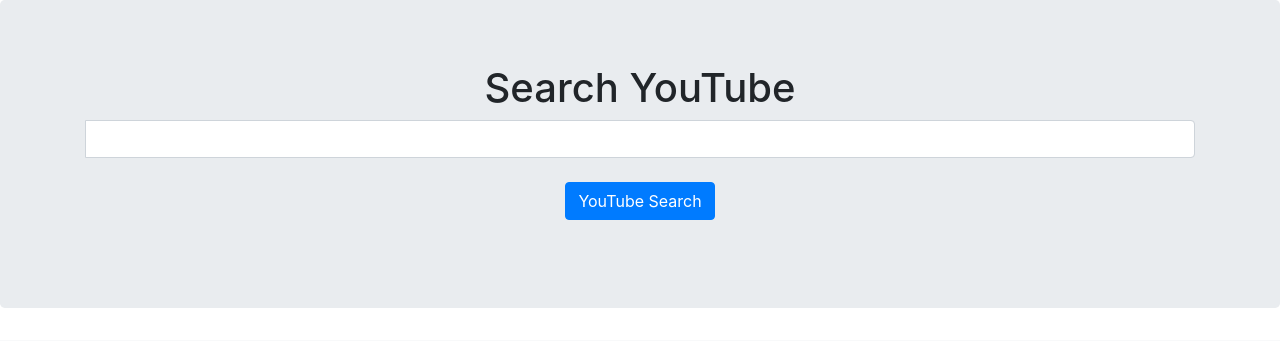
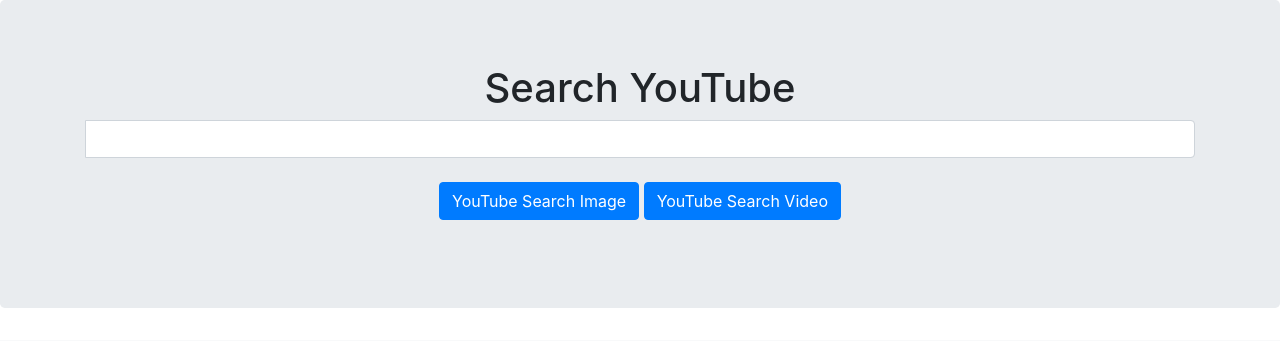
Before and after one commit to sergioperez8042/Youtube_ejercicio, a Django app: page / in a window 1280 px wide. Shown: the top 341 px of the page. Run offline with Django 3.2, Linux system fonts and the light colour scheme; some libraries are stand-ins or nearby versions.

Commit message:
SerpApi update

```diff
--- a/search/templates/search/index.html
+++ b/search/templates/search/index.html
@@ -39,9 +39,12 @@
           <input type="text" name="search" class="form-control" aria-label="Username">
       </div>
       <p>
-        <button type="submit" name="submit" value="search" class="btn btn-primary my-2">YouTube Search</button>
+        <button type="submit" name="submitI" value="search" class="btn btn-primary my-2">YouTube Search Image</button>
+
+        <button type="submit" name="submitV" value="search" class="btn btn-primary my-2">YouTube Search Video</button>
       </p>
       </form>
+
     </div>
   </section>
 
@@ -67,6 +70,28 @@
       </div>
     </div>
   </div>
+  <div class="album py-5 bg-light">
+    <div class="container">
+      <div class="row">
+        {% for image in images %}
+        <div class="col-md-4">
+          <div class="card mb-4 shadow-sm">
+            <img class="bd-placeholder-img card-img-top" width="100%" height="225" src="{{image.thumbnail}}" preserveAspectRatio="xMidYMid slice" focusable="false" role="img" aria-label="Placeholder: Thumbnail"></img>
+            <div class="card-body">
+              <p class="card-text">{{image.title}}</p>
+              <div class="d-flex justify-content-between align-items-center">
+                <div class="btn-group">
+                </div>
+              </div>
+            </div>
+          </div>
+        </div>
+        {% endfor %}
+      </div>
+    </div>
+  </div>
+
+
 
 </main>
 </body>
--- a/search/views.py
+++ b/search/views.py
@@ -2,11 +2,12 @@ import requests
 from django.conf import settings
 from django.shortcuts import render
 from isodate import parse_duration
+from serpapi import GoogleSearch
 
 
 def index(request):
     videos = []
-
+    images = []
     if request.method == 'POST':
 
         search_url = 'https://www.googleapis.com/youtube/v3/search'
@@ -47,8 +48,38 @@ def index(request):
             }
             videos.append(video_data)
 
+            ImageParams = {
+                "api_key": settings.SERPAPI_API_KEY,
+                "engine": "google",
+                "q": request.POST['search'],
+                "location": "Austin, Texas, United States",
+                "google_domain": "google.com",
+                "gl": "us",
+                "hl": "en",
+                "num": "9",
+                "tbm": "isch",
+            }
+
+        search = GoogleSearch(ImageParams)
+
+        for image_result in search.get_dict()['images_results']:
+            link = image_result["original"]
+
+        try:
+            print("link: " + link)
+        except:
+            pass
+        for image_result in search.get_dict()['images_results']:
+            image_data = {
+                'title': image_result['title'],
+                'thumbnail': image_result['thumbnail']
+            }
+            images.append(image_data)
+
     context = {
-        'videos': videos
+        'videos': videos,
+        'images': images
     }
 
+
     return render(request, 'search/index.html', context)
--- a/youtube_search/settings.py
+++ b/youtube_search/settings.py
@@ -121,4 +121,6 @@ USE_TZ = True
 
 STATIC_URL = '/static/'
 
-YOUTUBE_DATA_API_KEY = 'AIzaSyB5IjpJQlDVi0DQQGFFtt-EEKVln-57Y-Y'
+# YOUTUBE_DATA_API_KEY = 'AIzaSyB5IjpJQlDVi0DQQGFFtt-EEKVln-57Y-Y'
+YOUTUBE_DATA_API_KEY = 'AIzaSyA8f-Dpf9c_wllmnBFRGsn4Zog6puiJZ8I'
+SERPAPI_API_KEY = '2f4ca5debee29258b8d45c7ab4b3419f5841bf0e4ef3d635a768a2fd59ce9752'
```
Also changed, not shown: search_type/search.py (added, +7 -0 lines), image/image.py (added), video/video.py (added), 1 other file.
